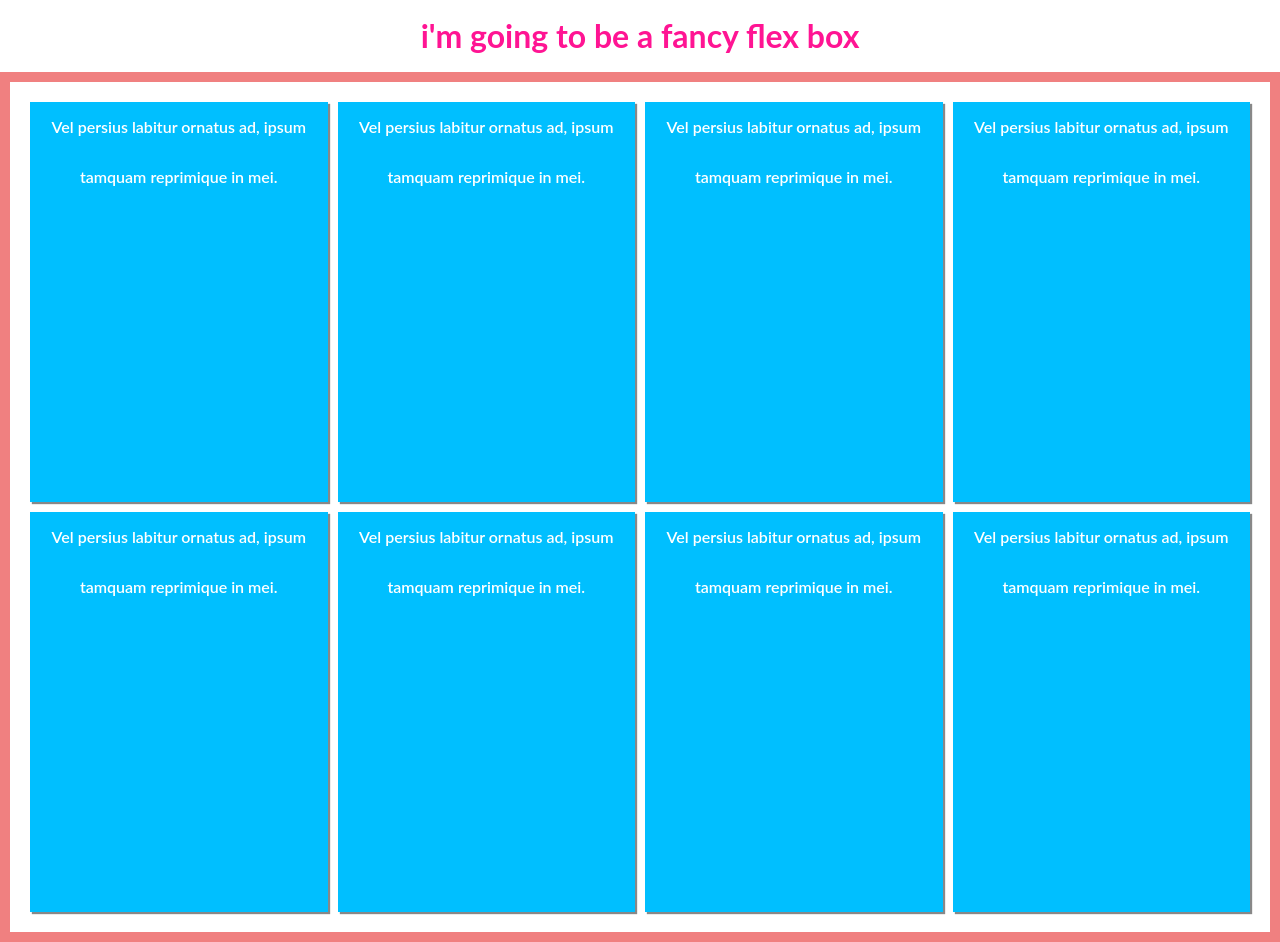
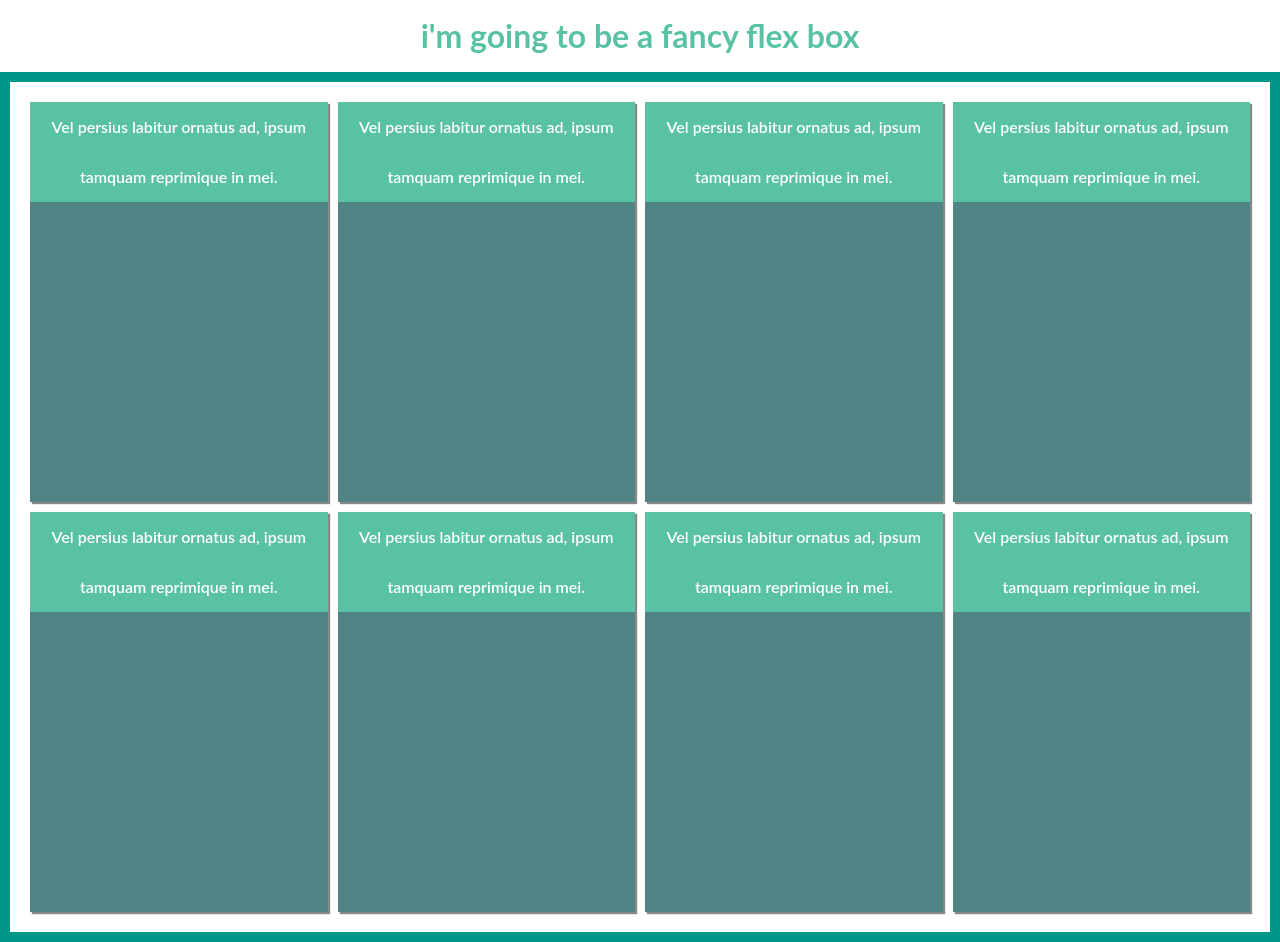
Before and after one commit to laughingchispas/Pellego_task_1, a plain HTML site: page index.html in a window 1280 px wide. Drawn offline with nearby package versions, Linux system fonts and the light colour scheme; a script that the page names is missing; files whose address does not match are found by name.

Commit message:
color changes

```diff
--- a/styles/main.css
+++ b/styles/main.css
@@ -79,7 +79,7 @@ body {
 	}
 
 h1 {
-    color: DeepPink;
+    color: #59C1A4;
     margin: 20px;
     text-align: center;
 }
@@ -88,7 +88,7 @@ h1 {
     width: 100%;
     border-style: solid;
     border-width: 10px;
-    border-color: lightcoral;
+    border-color: #009688;
     padding: 15px;
 }
 
@@ -113,9 +113,13 @@ h1 {
 
 .inner_item {
     margin: 5px;
-    background-color: DeepSkyBlue;
+    background-color: #508484;
     height: 300px;
     box-shadow: 2px 2px 1px #888888;
+}
+
+p {
+    background-color: #59C1A4
 }
 
 /* ******************************************
@@ -127,8 +131,6 @@ h1 {
         width: 50%;
     }
     .inner_item {
-        margin: 5px;
-        background-color: DeepSkyBlue;
         height: 400px;
     }
 }
```
